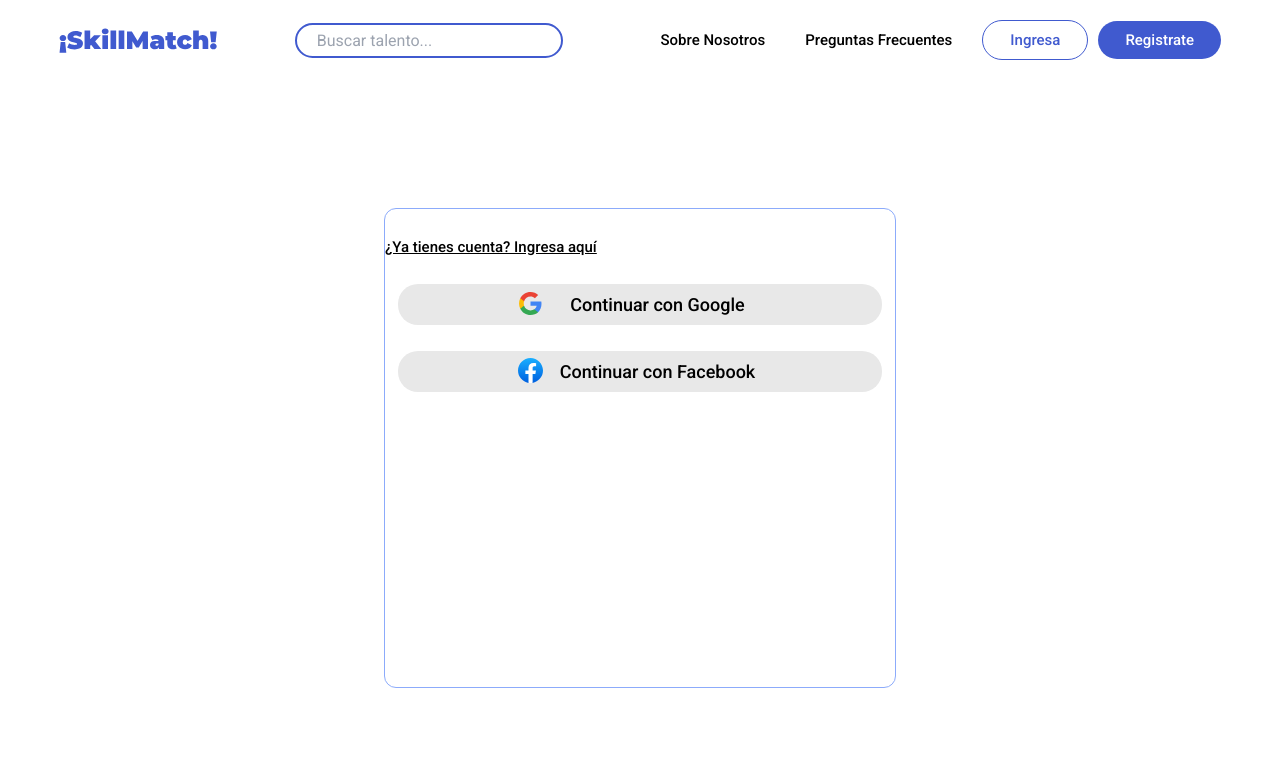
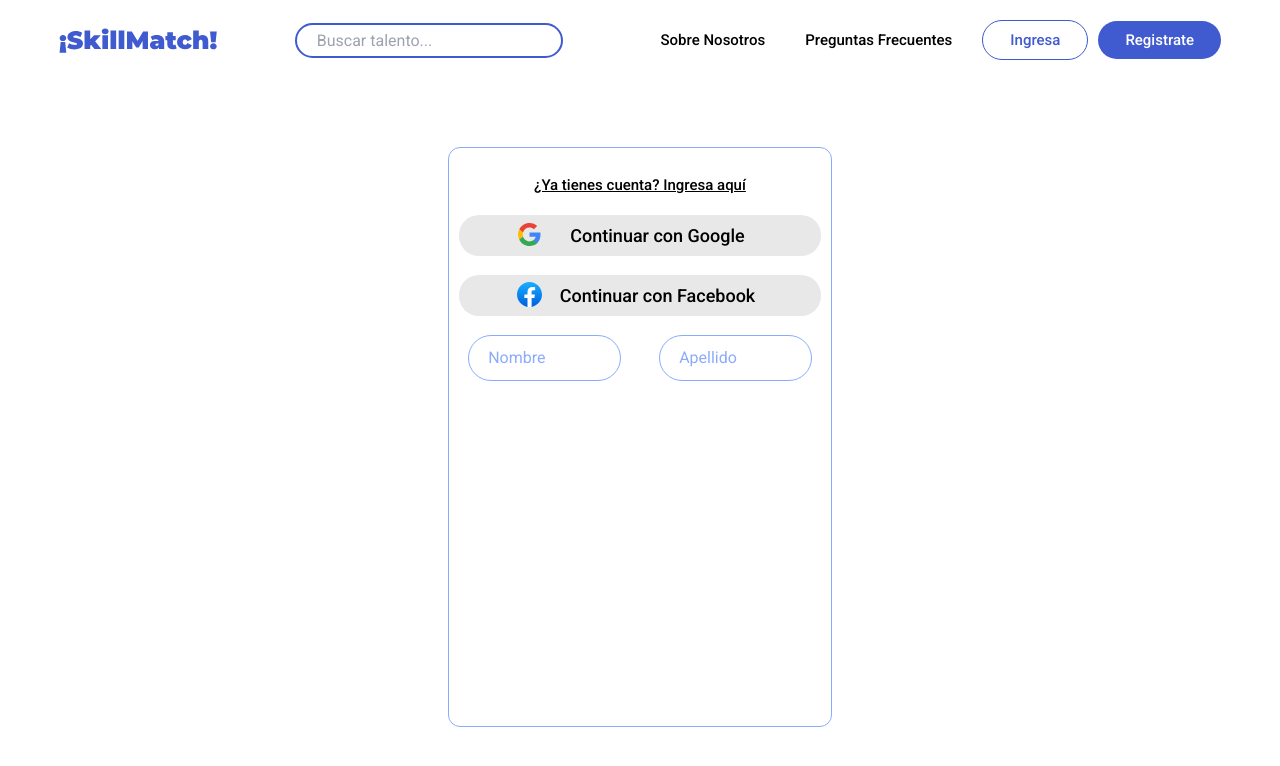
Before and after one commit to No-Country-simulation/s16-15-t-php-react, a React (Vite) app in the folder Frontend/: page /registerForm in a window 1280 px wide. Shown: the top 766 px of the page. Built offline with nearby package versions, Linux system fonts and the light colour scheme.

Commit message:
advance on register and changes in styles

```diff
--- a/Frontend/src/components/input/InputText.jsx
+++ b/Frontend/src/components/input/InputText.jsx
@@ -1,7 +1,7 @@
 import React from 'react'
 import '../../styles/inputs.css'
 
-const InputText = ({ onChange, type}) => {
+const InputText = ({ onChange, type, placeholder}) => {
 
     const handleChange = (e) => {
         onChange(e.target.value);
@@ -9,10 +9,10 @@ const InputText = ({ onChange, type}) => {
 
   return (
     <input
-        id="inp-Email"
+        id="inp-text"
         className="inp"
         type={type}
-        placeholder="Email"
+        placeholder={placeholder}
         onChange={handleChange}>
     </input>
   )
--- a/Frontend/src/pages/LoginPage.jsx
+++ b/Frontend/src/pages/LoginPage.jsx
@@ -2,8 +2,8 @@ import React, { useState } from 'react';
 import { Link } from 'react-router-dom';
 import ButtonGrey from '../components/button/ButtonGrey';
 import ButtonBg from '../components/button/ButtonBg';
+import InputText from '../components/input/InputText';
 import InputPass from '../components/input/InputPass';
-import InputText from '../components/input/InputText';
 import '../styles/loginPage.css';
 import LogoGoogle from '../assets/LogoGoogle.svg';
 import LogoFacebook from '../assets/LogoFacebook.svg';
@@ -28,7 +28,7 @@ const LoginPage = () => {
     };
 
     return (
-        <form onSubmit={handleSubmit}>
+        <form className="frm-main" onSubmit={handleSubmit}>
             <Link id="linkID" className="link" to="/registerForm">
                 ¿No tienes una cuenta? Regístrate
             </Link>
@@ -37,7 +37,7 @@ const LoginPage = () => {
                 <ButtonGrey id="btn-st" to="/facebook" img={LogoFacebook} text="Continuar con Facebook" />
             </div>
             <div id="div-inp">
-                <InputText type="email" onChange={handleEmailChange} />
+                <InputText className="inp-text" type="email" placeholder="Email" onChange={handleEmailChange} />
                 <InputPass onChange={handlePasswordChange} />
             </div>
 
--- a/Frontend/src/pages/RegisterFormPage.jsx
+++ b/Frontend/src/pages/RegisterFormPage.jsx
@@ -1,18 +1,38 @@
-import React from 'react'
+import React, { useState } from 'react';
 import { Link } from 'react-router-dom';
 import '../styles/registerForm.css';
 import ButtonGrey from '../components/button/ButtonGrey';
 import LogoGoogle from '../assets/LogoGoogle.svg';
 import LogoFacebook from '../assets/LogoFacebook.svg';
+import InputText from '../components/input/InputText';
+import InputPass from '../components/input/InputPass';
 
 const RegisterFormPage = () => {
+
+    const [email, setEmail] = useState('');
+    const [password, setPassword] = useState('');
+
+    const handleEmailChange = (value) => {
+        setEmail(value);
+        console.log('Email actualizado:', value);
+    };
+
+    const handlePasswordChange = (value) => {
+        setPassword(value);
+        console.log('Password actualizado:', value);
+    };
+
+    const handlePassword2Change = (value) => {
+        setPassword(value);
+        console.log('Password2 actualizado:', value);
+    };
 
     const handleSubmit = (e) => {
         e.preventDefault();
     };
 
   return (
-    <form className="form-1"onSubmit={handleSubmit}>
+    <form className="frm-1" onSubmit={handleSubmit}>
         <Link id="linkID" className="link" to="/login">
             ¿Ya tienes cuenta? Ingresa aquí
         </Link>
@@ -20,6 +40,11 @@ const RegisterFormPage = () => {
             <ButtonGrey to="/google" img={LogoGoogle} text="Continuar con Google" />
             <ButtonGrey id="btn-st" to="/facebook" img={LogoFacebook} text="Continuar con Facebook" />
         </div>
+        <div id="div-name">
+            <InputText className="inp-name" type="email" placeholder="Nombre" onChange={handleEmailChange} />
+            <InputText className="inp-name" type="email" placeholder="Apellido" onChange={handleEmailChange} />
+        </div>
+
     </form>
   );
 };
--- a/Frontend/src/styles/inputs.css
+++ b/Frontend/src/styles/inputs.css
@@ -18,7 +18,7 @@ img:hover {
     cursor: pointer;
 }
 
-#inp-Email {
+#inp-text {
     width: 95%;
     border: 1px solid #8CABFB;
     border-radius: 25px;
--- a/Frontend/src/styles/loginPage.css
+++ b/Frontend/src/styles/loginPage.css
@@ -1,8 +1,8 @@
-form {
+.frm-main {
     margin: auto;
-    margin-top: 10%;
+    margin-top: 67px;
     height: 430px;
-    width: 40%;
+    width: 30%;
     border: 1px solid #8CABFB;
     border-radius: 12px;
     padding-top: 2%;
@@ -10,8 +10,9 @@ form {
 }
 
 #linkID.link {
+    display: flex;
+    justify-content: center;
     text-decoration: underline;
-    margin-top: 54px;
 }
 
 form button {
@@ -26,11 +27,18 @@ form button {
     margin-top: 5%;
 }
 
+
 /* Quiero eliminar este div pero tengo problemas para indicar el margin */
 #div-inp {
     margin-top: 10%;
 }
 
+/* No sé porqué esto solo afecta al inputText */
+#div-inp input {
+    display: flex;
+}
+
+/* No entiendo esta indicación pero funcoina */
 #div-inp div {
     margin-top: 5%;
 }
--- a/Frontend/src/styles/registerForm.css
+++ b/Frontend/src/styles/registerForm.css
@@ -1,14 +1,23 @@
-form {
+.frm-1 {
     margin: auto;
-    margin-top: 10%;
-    height: 430px;
-    width: 40%;
+    margin-top: 67px;
+    height: 580px;
+    width: 30%;
     border: 1px solid #8CABFB;
     border-radius: 12px;
     padding-top: 2%;
     padding-bottom: 1%
 }
 
-.form-1 {
-    height: 480px;
+.inp-name {
+    width: 20px;
 }
+
+#div-name {
+    display: flex;
+    margin-top: 5%;
+}
+
+#div-name input {
+    width: 40%;
+}
```
